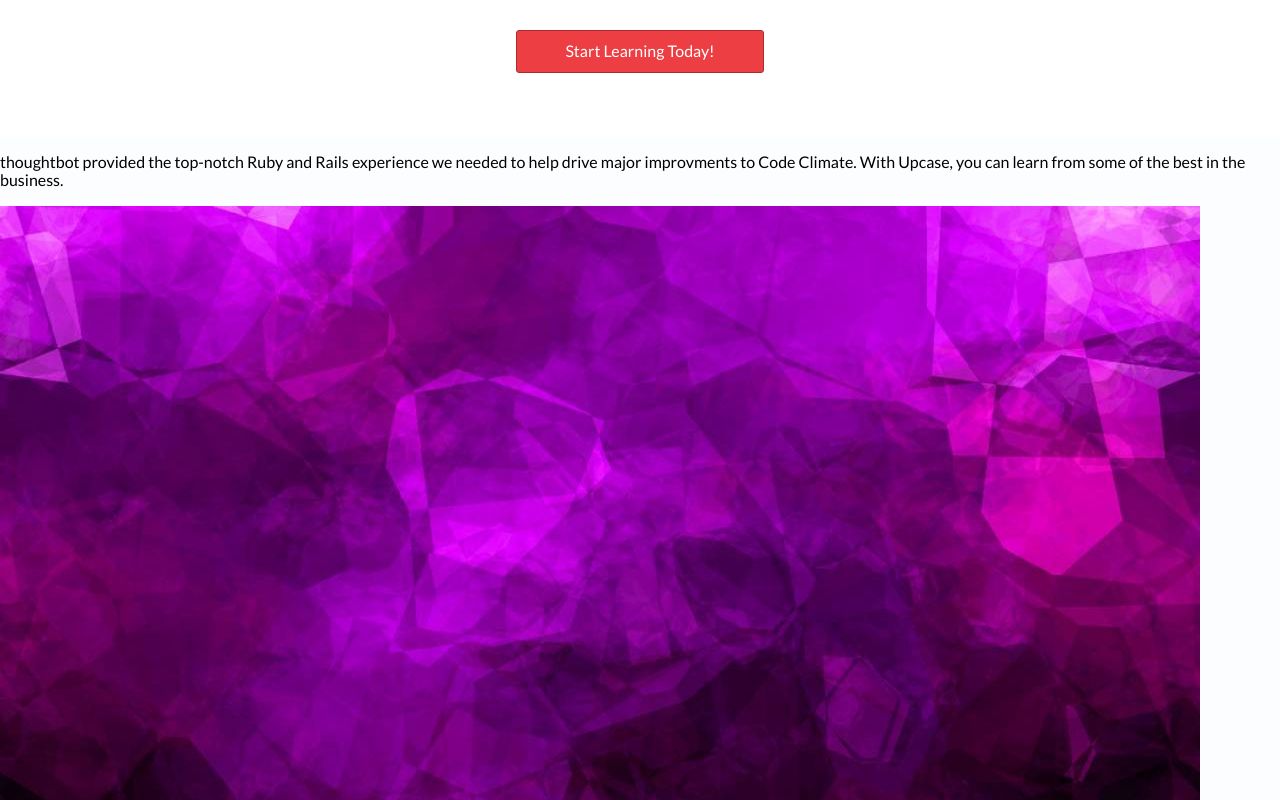
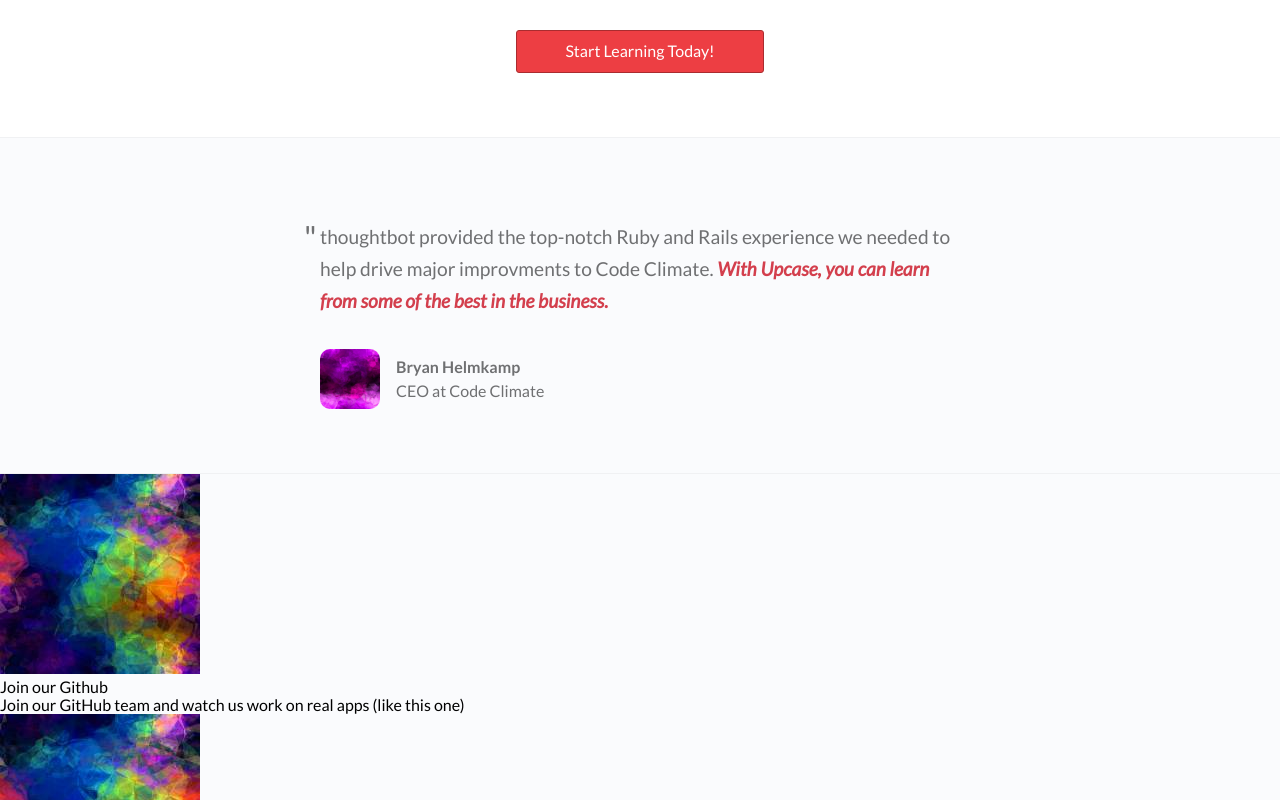
Before and after one commit to DawidGaleziewski/upcase_landing_page, a website built with webpack: page src/index.html in a window 1280 px wide. Shown: the part 3120-3920 px from the top of the page. Built offline with nearby package versions, Linux system fonts and the light colour scheme.

Commit message:
compleated testimonial section

```diff
--- a/src/index.html
+++ b/src/index.html
@@ -223,17 +223,26 @@
 
       <!-- # 7 testimonial -->
       <section class="testimonial">
-        <p class="testimonial__description">
-          thoughtbot provided the top-notch Ruby and Rails experience we needed
-          to help drive major improvments to Code Climate. With Upcase, you can
-          learn from some of the best in the business.
-        </p>
-        <div class="testimonial__author">
-          <img class="author__icon" src="./assets/big.jpeg" alt="author icon" />
-          <span class="author__name">
-            Bryan Helmkamp
-          </span>
-          <span class="author__company">CEO at Code Climate</span>
+        <div class="entry">
+          <p class="entry__description">
+            thoughtbot provided the top-notch Ruby and Rails experience we
+            needed to help drive major improvments to Code Climate.
+            <em class="entry__description--accent"
+              >With Upcase, you can learn from some of the best in the
+              business.</em
+            >
+          </p>
+          <div class="author">
+            <img
+              class="author__icon"
+              src="./assets/big.jpeg"
+              alt="author icon"
+            />
+            <span class="author__name">
+              Bryan Helmkamp
+              <span class="author__company">CEO at Code Climate</span>
+            </span>
+          </div>
         </div>
       </section>
       <!-- # 7 testimonial /END -->
--- a/src/style/custom/layout/lessons_section.scss
+++ b/src/style/custom/layout/lessons_section.scss
@@ -2,6 +2,7 @@
   background-color: $bg-color-primary;
   padding: $section-vertical-padding 0;
   text-align: center;
+  border-bottom: $border-section;
 
   .example {
     margin: 1rem;
--- /dev/null
+++ b/src/style/custom/layout/testimonial_section.scss
@@ -0,0 +1,50 @@
+.testimonial {
+  padding: $section-vertical-padding 0;
+  background-color: $bg-color-secondary;
+  text-align: left;
+  border-bottom: $border-section;
+  .entry {
+    max-width: 40rem;
+    margin: 0 auto;
+    &__description {
+      position: relative;
+      font-size: 1.2rem;
+      color: $font-color-secondary;
+      line-height: 2rem;
+      &--accent {
+        color: $font-color-accent-primary;
+        font-weight: bold;
+      }
+      &::after {
+        font-size: 2rem;
+        position: absolute;
+        content: '"';
+        top: 0;
+        left: -1rem;
+      }
+    }
+    .author {
+      color: $font-color-secondary;
+      margin-top: 2rem;
+      display: flex;
+      align-items: center;
+      &__icon {
+        width: 60px;
+        border-radius: 10px;
+      }
+
+      &__name {
+        margin-left: 1rem;
+        max-width: 10rem;
+        font-weight: bold;
+        display: inline-block;
+        line-height: 1.5rem;
+        // white-space: pre;
+      }
+
+      &__company {
+        font-weight: normal;
+      }
+    }
+  }
+}
--- a/src/style/custom/settings.scss
+++ b/src/style/custom/settings.scss
@@ -1,7 +1,7 @@
 // Backgrounds
 $bg-color-primary: #fff;
 $bg-color-accent: #ed3e43;
-$bg-color-secondary: #fcfdff;
+$bg-color-secondary: #fafbfd;
 
 // Font colors
 @import url('https://fonts.googleapis.com/css?family=Lato:400,400i,700&display=swap');
--- a/src/style/main.scss
+++ b/src/style/main.scss
@@ -15,3 +15,4 @@
 @import './custom/layout/offer_selection_section.scss';
 @import './custom/layout/consultation_section.scss';
 @import './custom/layout/lessons_section.scss';
+@import './custom/layout/testimonial_section.scss';
```
